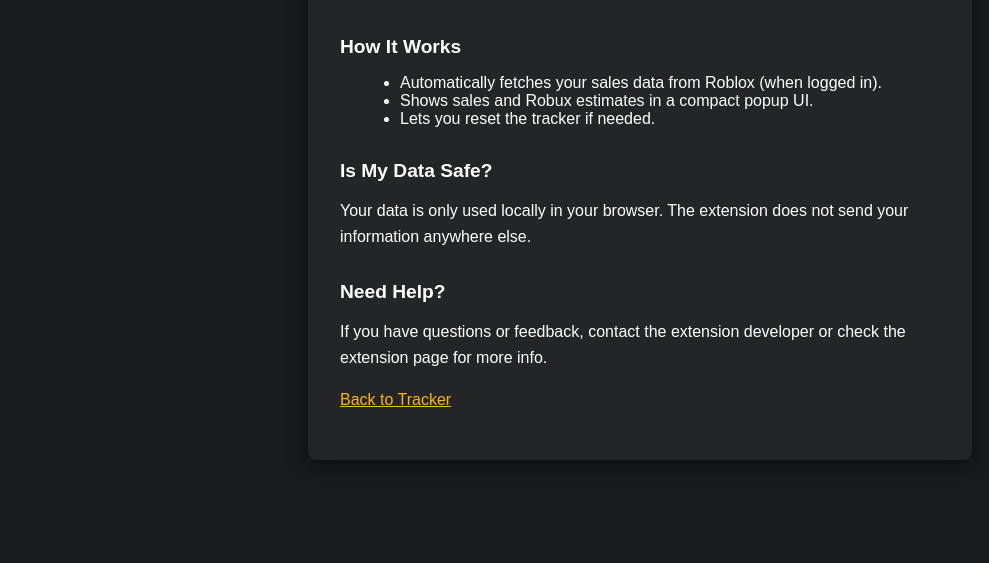
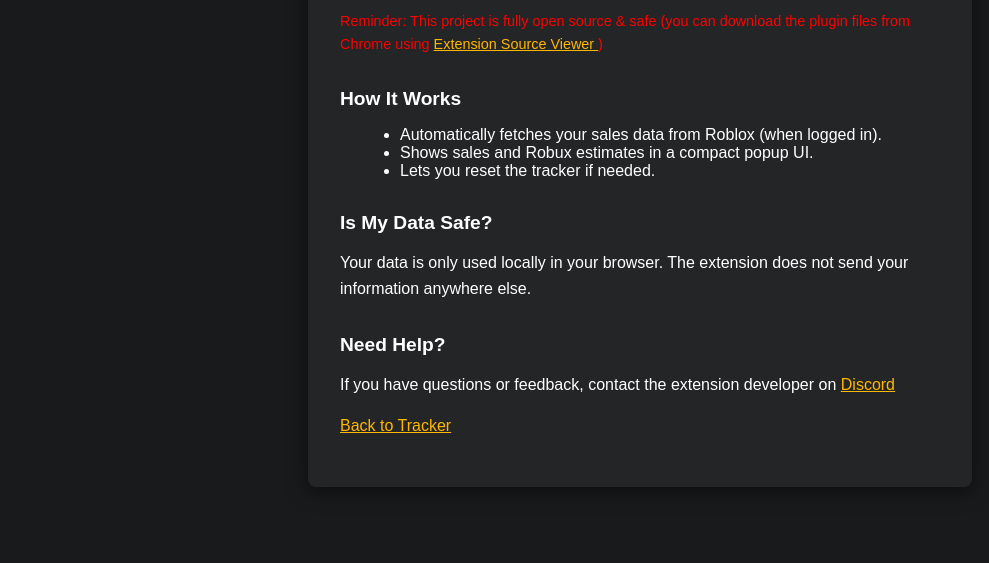
Before and after one commit to SuyanX21/RobloxSalesTracker, a browser extension: page help.html in a window 1280 px wide. Shown: the part 237-800 px from the top of the page, without its empty margins (0-989 px from the left). Drawn offline with Linux system fonts and the light colour scheme.

Commit message:
`Fixed various issues and added warnings in Sales Tracker extension code`

```diff
--- a/help.html
+++ b/help.html
@@ -1,34 +1,55 @@
 <!DOCTYPE html>
 <html lang="en">
-<head> //hi
+<head>
+    <!-- hi -->
     <meta charset="UTF-8">
     <meta name="viewport" content="width=device-width, initial-scale=1.0">
     <title>About Roblox Sales Tracker</title>
     <link rel="stylesheet" href="styles.css">
     <style>
-        body { background: #181a1b; color: #fff; font-family: sans-serif; margin: 0; padding: 0; }
+        body { background: #181a1b; color: #ffffff; font-family: sans-serif; margin: 0; padding: 0; }
         .container { max-width: 600px; margin: 40px auto; background: #232526; border-radius: 8px; padding: 32px; box-shadow: 0 4px 20px rgba(0,0,0,0.5); }
         h1 { font-size: 2em; margin-bottom: 16px; }
         h2 { font-size: 1.2em; margin-top: 32px; }
         p { font-size: 1em; line-height: 1.6; margin-bottom: 16px; }
         ul { margin-left: 20px; }
         a { color: #ffb800; }
+
+        .warning {
+            font-size: 0.9em;
+            color: #ff0000;
+            margin-top: 24px;
+        }
     </style>
 </head>
 <body>
     <div class="container">
         <h1>Roblox Sales Tracker Extension</h1>
+
         <p>This browser extension helps you track your Roblox sales and revenue in a simple, easy-to-read popup. It displays your sales for today, the past 7 days, and all time, along with estimated Robux earned.</p>
+
+        <p class="warning">
+            Reminder: This project is fully open source & safe (you can download the plugin files from Chrome using
+            <a href="https://chromewebstore.google.com/detail/extension-source-download/dlbdalfhhfecaekoakmanjflmdhmgpea?hl=de&utm_source=ext_sidebar" target="_blank">
+                Extension Source Viewer
+            </a>)
+        </p>
+
         <h2>How It Works</h2>
         <ul>
             <li>Automatically fetches your sales data from Roblox (when logged in).</li>
             <li>Shows sales and Robux estimates in a compact popup UI.</li>
             <li>Lets you reset the tracker if needed.</li>
         </ul>
+
         <h2>Is My Data Safe?</h2>
         <p>Your data is only used locally in your browser. The extension does not send your information anywhere else.</p>
+
         <h2>Need Help?</h2>
-        <p>If you have questions or feedback, contact the extension developer or check the extension page for more info.</p>
+        <p>If you have questions or feedback, contact the extension developer on <a href="https://discord.gg/PnEZ5u266K" target="_blank">
+                Discord
+            </a></p>
+
         <p><a href="index.html">Back to Tracker</a></p>
     </div>
 </body>
--- a/styles.css
+++ b/styles.css
@@ -208,3 +208,9 @@
 .content-top {
     margin-top: 8px;
 }
+
+.p3 {
+    font-size: 0.9em;
+    color: #ff0000;
+    margin-top: 24px;
+}
```
Also changed, not shown: content.js (+3 -8 lines).
